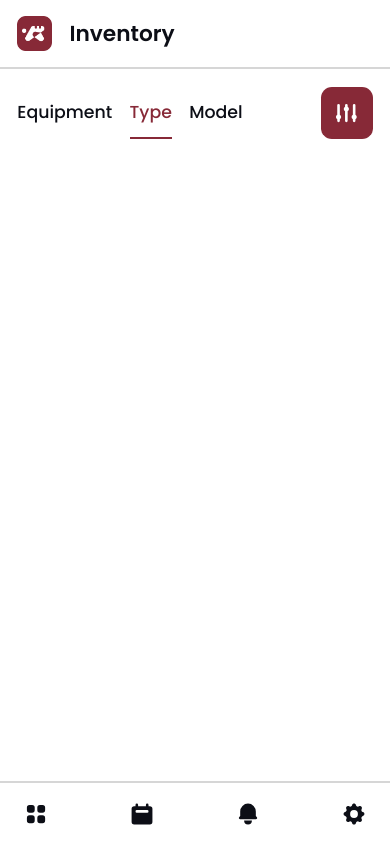
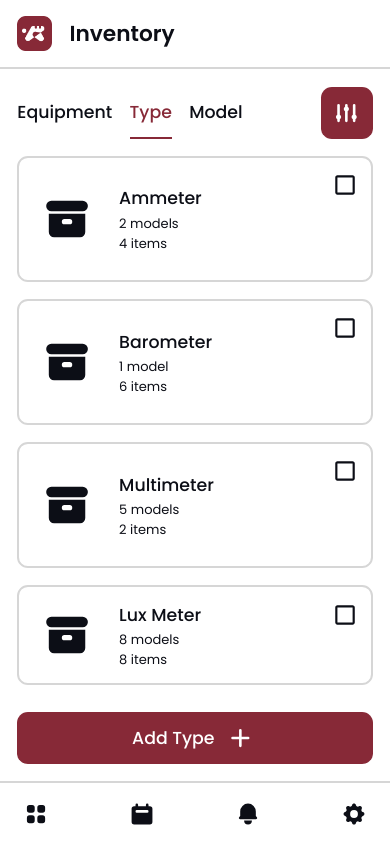
Before and after one commit to tranleduyan/ETC-Frontend, a React (Create React App) app: page /Inventory in a window 390 px wide. Both pictures are taken after a click on the button "Type". Built offline with nearby package versions, Linux system fonts and the light colour scheme.

Commit message:
Type Inventory Layout Finished

```diff
--- a/src/Components/Cards/EquipmentInventoryCard/EquipmentInventoryCard.css
+++ b/src/Components/Cards/EquipmentInventoryCard/EquipmentInventoryCard.css
@@ -129,10 +129,10 @@
         white-space: normal;
         word-wrap: break-word;
         display: -webkit-box;
-        -webkit-line-clamp: 3;
+        -webkit-line-clamp: 2;
         -webkit-box-orient: vertical;
         -moz-box-orient: vertical;
-        -moz-box-lines: 3;
+        -moz-box-lines: 2;
         overflow: hidden;
     }
 }
--- a/src/Components/Cards/EquipmentInventoryCard/EquipmentInventoryCard.js
+++ b/src/Components/Cards/EquipmentInventoryCard/EquipmentInventoryCard.js
@@ -14,7 +14,7 @@ import { MdCheckBoxOutlineBlank } from 'react-icons/md';
 // Define Equipment Inventory Card
 function EquipmentInventoryCard(props) {
 
-  const { className, modelPhoto, typeId, typeName, serialNumber, maintenanceStatus, isSelected } = props;
+  const { className, modelPhoto, typeName, serialNumber, maintenanceStatus, isSelected } = props;
 
   const [equipmentModelPhoto, setEquipmentModelPhoto] = useState(modelPhoto);
 
@@ -52,7 +52,6 @@ function EquipmentInventoryCard(props) {
 EquipmentInventoryCard.propTypes = {
   className: PropTypes.string,
   modelPhoto: PropTypes.string.isRequired,
-  typeId: PropTypes.number.isRequired,
   typeName: PropTypes.string.isRequired,
   serialNumber: PropTypes.string.isRequired,
   maintenanceStatus: PropTypes.string.isRequired,
--- a/src/Components/Cards/TypeInventoryCard/TypeInventoryCard.css
+++ b/src/Components/Cards/TypeInventoryCard/TypeInventoryCard.css
@@ -0,0 +1,132 @@
+/* General Stylings */
+.TypeInventoryCard-Container {
+    display: flex;
+    flex-direction: row;
+    justify-content: space-between;
+    align-items: center;
+    box-sizing: border-box;
+    background-color: transparent;
+    color: var(--Black1);
+}
+
+.TypeInventoryCard-IconContainer {
+    display: flex;
+    flex-direction: column;
+    justify-content: center;
+    align-items: center;
+    color: var(--Black1);
+}
+
+.TypeInventoryCard-InformationContainer {
+    display: flex;
+    flex-direction: column;
+    justify-content: center;
+    flex: 1;
+    overflow: hidden;
+}
+
+.TypeInventoryCard-Information {
+    display: flex;
+    flex-direction: column;
+    justify-content: flex-start;
+    width: 100%;
+    gap: 0px;
+}
+
+.TypeInventoryCard-SelectionContainer {
+    display: flex;
+    flex-direction: column;
+    justify-content: flex-start;
+    align-items: center;
+}
+
+.TypeInventoryCard-SelectButton {
+    width: 100%;
+}
+
+/* For tablets and larger screen */
+@media screen and (min-width: 481px) {
+    .TypeInventoryCard-Container {
+        height: calc(13.90625vmin);
+        border: calc(0.278125vmin) solid var(--Gray1);
+        border-radius: calc(1.390625vmin);
+        padding: calc(1.66875vmin);
+        gap: calc(2.225vmin);
+    }
+
+    .TypeInventoryCard-IconContainer {
+        height: calc(8.9vmin);
+        width: calc(8.9vmin);
+        border-radius: calc(1.390625vmin);
+    }
+
+    .TypeInventoryCard-Icon {
+        font-size: calc(6.675vmin);
+    }
+
+    .TypeInventoryCard-InformationContainer {
+        height: calc(8.9vmin);
+        gap: calc(0.55625vmin);
+    }
+
+    .TypeInventoryCard-Information {
+        height: calc(5.00625vmin);
+    }
+
+    .TypeInventoryCard-SelectionContainer {
+        height: calc(8.9vmin);
+        width: calc(3.3375vmin);
+    }
+
+    .TypeInventoryCard-InformationContainer p.heading-5 {
+        white-space: nowrap;
+        overflow: hidden;
+        text-overflow: ellipsis;
+    }
+}
+
+/* For mobiles and smaller screen */
+@media screen and (max-width: 480px) {
+    .TypeInventoryCard-Container {
+        height: auto;
+        border: calc(0.55625vmin) solid var(--Gray1);
+        border-radius: calc(2.78125vmin);
+        padding: calc(3.3375vmin);
+        gap: calc(4.45vmin);
+    }
+
+    .TypeInventoryCard-IconContainer {
+        width: calc(17.8vmin);
+        height: calc(17.8vmin);
+        border-radius: calc(2.78125vmin);
+    }
+
+    .TypeInventoryCard-Icon {
+        font-size: calc(13.35vmin);
+    }
+
+    .TypeInventoryCard-InformationContainer {
+        gap: calc(0.55625vmin);
+        flex: 1;
+    }
+
+    .TypeInventoryCard-Information {
+        height: calc(10.0125vmin);
+    }
+
+    .TypeInventoryCard-SelectionContainer {
+        height: 100%;
+        width: calc(6.675vmin);
+    }
+
+    .TypeInventoryCard-InformationContainer p.heading-5 {
+        white-space: normal;
+        word-wrap: break-word;
+        display: -webkit-box;
+        -webkit-line-clamp: 2;
+        -webkit-box-orient: vertical;
+        -moz-box-orient: vertical;
+        -moz-box-lines: 2;
+        overflow: hidden;
+    }
+}
--- a/src/Components/Cards/TypeInventoryCard/TypeInventoryCard.js
+++ b/src/Components/Cards/TypeInventoryCard/TypeInventoryCard.js
@@ -1,9 +1,61 @@
+// Import Components
 import React from 'react';
+import PropTypes from 'prop-types';
+import IconButton from '../../Buttons/IconButton/IconButton';
 
-function TypeInventoryCard() {
+// Import Stylings
+import './TypeInventoryCard.css';
+
+// Import Icons
+import { MdCheckBoxOutlineBlank } from 'react-icons/md';
+import { HiArchive } from 'react-icons/hi';
+
+// Define TypeInventoryCard Component
+function TypeInventoryCard(props) {
+
+  const { className, typeId, typeName, modelAmount, equipmentAmount, isSelected } = props;
+
+  const modelText = modelAmount > 1 ? 'models' : 'model';
+
+  const itemText = equipmentAmount > 1 ? 'items' : 'item';
+
   return (
-    <div>TypeInventoryCard</div>
+    <div className={`TypeInventoryCard-Container ${className}`}>
+      <div className='TypeInventoryCard-IconContainer'>
+        <HiArchive className='TypeInventoryCard-Icon'/>
+      </div>
+      <div className='TypeInventoryCard-InformationContainer'>
+        <p className='heading-5'>{typeName}</p>
+        <div className='TypeInventoryCard-Information'>
+          <p className='paragraph-3'>{modelAmount} {modelText}</p>
+          <p className='paragraph-3'>{equipmentAmount} {itemText}</p>
+        </div>
+      </div>
+      <div className='TypeInventoryCard-SelectionContainer'>
+        <IconButton
+          icon={MdCheckBoxOutlineBlank}
+          className='TypeInventoryCard-SelectButton'
+          onClick={() => {}}/>
+      </div>
+    </div>
   )
 };
 
+// Define propTypes for TypeInventoryCard
+TypeInventoryCard.propTypes = {
+  className: PropTypes.string,
+  typeId: PropTypes.number.isRequired,
+  typeName: PropTypes.string.isRequired,
+  modelAmount: PropTypes.number.isRequired,
+  equipmentAmount: PropTypes.number.isRequired,
+  isSelected: PropTypes.bool,
+};
+
+// Define defaultProps for TypeInventoryCard
+TypeInventoryCard.defaultProps = {
+  className: '',
+  isSelected: false,
+};
+
+// Exports the TypeInventoryCard component as the default export for the TypeInventoryCard module.
 export default TypeInventoryCard;
--- a/src/Components/Inventory/EquipmentInventory/EquipmentInventory.css
+++ b/src/Components/Inventory/EquipmentInventory/EquipmentInventory.css
@@ -23,6 +23,6 @@
         margin: calc(4.45vmin) 0px;
         grid-template-columns: repeat(auto-fill, minmax(44vmin, 1fr));
         gap: calc(4.45vmin);
-        grid-template-rows: repeat(auto-fill, minmax(calc(27.8125vmin), auto));
+        grid-template-rows: repeat(auto-fill, minmax(calc(32.25vmin), calc(32.25vmin)));
     }
 }
--- a/src/Components/Inventory/EquipmentInventory/EquipmentInventory.js
+++ b/src/Components/Inventory/EquipmentInventory/EquipmentInventory.js
@@ -30,10 +30,12 @@ function EquipmentInventory(props) {
   )
 };
 
+// Define PropTypes for Equipment Inventory
 EquipmentInventory.propTypes = {
     className: PropTypes.string,
 };
 
+// Define defaultProps for EquipmentInventory
 EquipmentInventory.defaultProps = {
     className: '',
 };
--- a/src/Components/Inventory/TypeInventory/TypeInventory.css
+++ b/src/Components/Inventory/TypeInventory/TypeInventory.css
@@ -0,0 +1,28 @@
+/* General Stylings */
+.TypeInventory-Container {
+    display: grid;
+    overflow-y: auto;
+    height: 100%;
+}
+
+/* For Tablets and Larger Screen */
+@media screen and (min-width: 481px) {
+    .TypeInventory-Container {
+        height: calc(100% - calc(calc(6.675vmin) + calc(2.225vmin)));
+        margin-top: calc(2.225vmin);
+        grid-template-columns: repeat(auto-fill, minmax(calc(36.8vmin), 1fr));
+        gap: calc(3.02vmin);
+        grid-template-rows: repeat(auto-fill, minmax(calc(13.90625vmin), calc(13.90625vmin)));
+    }
+}
+
+/* For mobiles and smaller screen */
+@media screen and (max-width: 480px) {
+    .TypeInventory-Container {
+        height: calc(100% - calc(calc(13.35vmin) + calc(22.25vmin)));
+        margin: calc(4.45vmin) 0px;
+        grid-template-columns: repeat(auto-fill, minmax(44vmin, 1fr));
+        gap: calc(4.45vmin);
+        grid-template-rows: repeat(auto-fill, minmax(calc(32.25vmin), calc(32.25vmin)));
+    }
+}
--- a/src/Components/Inventory/TypeInventory/TypeInventory.js
+++ b/src/Components/Inventory/TypeInventory/TypeInventory.js
@@ -0,0 +1,41 @@
+// Import Components
+import React from 'react';
+import PropTypes from 'prop-types';
+
+// Import Stylings
+import './TypeInventory.css';
+import TypeInventoryCard from '../../Cards/TypeInventoryCard/TypeInventoryCard';
+import { TypeInventoryResponse } from '../../../ResponseBody';
+
+// Define TypeInventory Component
+function TypeInventory(props) {
+
+  const { className } = props;
+
+  return (
+    <div className={`TypeInventory-Container ${className}`}>
+      {TypeInventoryResponse.map((item) => (
+        <TypeInventoryCard
+          key={item.typeId}
+          typeId={item.typeId}
+          typeName={item.typeName}
+          modelAmount={item.modelAmount}
+          equipmentAmount={item.equipmentAmount}
+          />
+      ))}
+    </div>
+  )
+};
+
+// Define Proptypes for the component
+TypeInventory.propTypes = {
+  className: PropTypes.string,
+};
+
+// Define DefaultProps for the component
+TypeInventory.defaultProps = {
+  className: '',
+};
+
+// Exports the TypeInventory component as the default export for the TypeInventory module.
+export default TypeInventory;
--- a/src/Components/Inventory/TypeInventory/index.js
+++ b/src/Components/Inventory/TypeInventory/index.js
@@ -0,0 +1,5 @@
+/* This is ES6 module syntax to export the default export
+from the './TypeInventory' module (TypeInventory.js file).
+The 'default' keyword is used because it's the default export
+from the './TypeInventory' module. */
+export { default } from './TypeInventory';
--- a/src/Pages/InventoryPage/InventoryPage.js
+++ b/src/Pages/InventoryPage/InventoryPage.js
@@ -9,6 +9,7 @@ import HeaderButton from '../../Components/Buttons/HeaderButton/HeaderButton';
 import StandardButton from '../../Components/Buttons/StandardButton/StandardButton';
 import { HiAdjustments, HiPlus } from 'react-icons/hi';
 import EquipmentInventory from '../../Components/Inventory/EquipmentInventory/EquipmentInventory';
+import TypeInventory from '../../Components/Inventory/TypeInventory/TypeInventory';
 
 // Define InventoryPage Component
 function InventoryPage() {
@@ -96,11 +97,20 @@ function InventoryPage() {
           {/* Equipment Tab */}
           {currentSection === 'Equipment' && (
             <>
-              <EquipmentInventory
-                className='InventoryPage-InventoryList'/>
+              <EquipmentInventory />
               <StandardButton
                 title='Add Equipment'
                 onClick={AddEquipment}
+                className={'InventoryPage-MobileAddButton'}
+                icon={HiPlus}/>
+            </>
+          )}
+          {currentSection === 'Type' && (
+            <>
+              <TypeInventory />
+              <StandardButton
+                title='Add Type'
+                onClick={AddType}
                 className={'InventoryPage-MobileAddButton'}
                 icon={HiPlus}/>
             </>
--- a/src/ResponseBody.js
+++ b/src/ResponseBody.js
@@ -726,7 +726,7 @@ const EquipmentInventoryResponse = [
     maintenanceStatus: 'Ready',
     modelId: 122,
     modelName: 'AMT-222',
-    modelPhoto: 'https://m.media-amazon.com/images/W/MEDIAX_792452-T2/images/I/71wHk9xqToL._AC_UF1000,1000_QL80_.jpg',
+    modelPhoto: 'https://sm.media-amazon.com/images/W/MEDIAX_792452-T2/images/I/71wHk9xqToL._AC_UF1000,1000_QL80_.jpg',
   },
   {
     equipmentSerialId: 'A217S2',
@@ -737,7 +737,7 @@ const EquipmentInventoryResponse = [
     modelName: 'AMT-222',
     modelPhoto: 'https://m.media-amazon.com/images/W/MEDIAX_792452-T2/images/I/71wHk9xqToL._AC_UF1000,1000_QL80_.jpg',
   },
-    {
+  {
     equipmentSerialId: 'A217S5',
     typeId: 122241,
     typeName: 'Ammeter',
@@ -746,12 +746,46 @@ const EquipmentInventoryResponse = [
     modelName: 'AMT-222',
     modelPhoto: 'https://m.media-amazon.com/images/W/MEDIAX_792452-T2/images/I/71wHk9xqToL._AC_UF1000,1000_QL80_.jpg',
   },
+];
 
+const TypeInventoryResponse = [
+  {
+    typeId: 19,
+    typeName: 'Ammeter',
+    modelAmount: 2,
+    equipmentAmount: 4,
+  },
+  {
+    typeId: 20,
+    typeName: 'Barometer',
+    modelAmount: 1,
+    equipmentAmount: 6,
+  },
+  {
+    typeId: 21,
+    typeName: 'Multimeter',
+    modelAmount: 5,
+    equipmentAmount: 2,
+  },
+  {
+    typeId: 22,
+    typeName: 'Lux Meter',
+    modelAmount: 8,
+    equipmentAmount: 8,
+  },
+  {
+    typeId: 23,
+    typeName: 'Microscope',
+    modelAmount: 4,
+    equipmentAmount: 8,
+  },
 ];
+
 //#endregion
 
 export {
   EquipmentInventoryResponse,
+  TypeInventoryResponse,
 
   InventorySummaryResponse,
   AllReservationsResponse,
```
